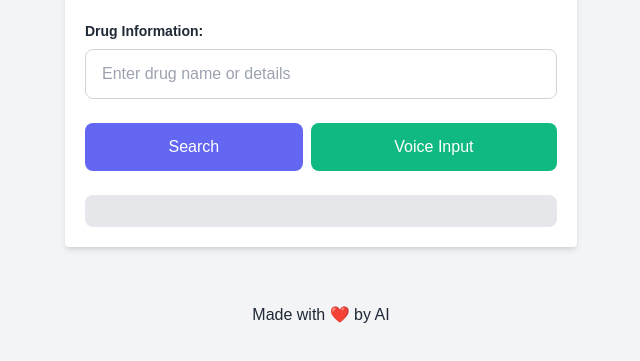
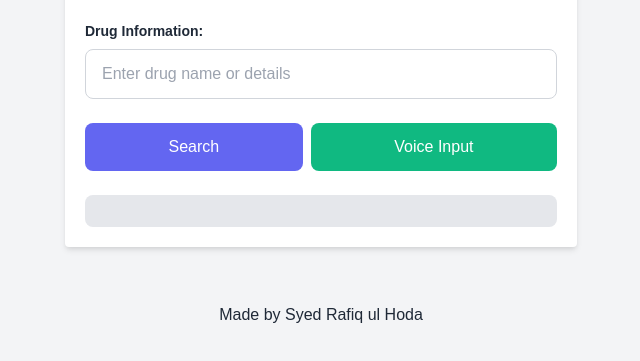
Before and after one commit to Syedhoda/Research_Paper_Analyzer_-Tool, a plain HTML site: page index.html in a window 1280 px wide. Shown: the part 103-464 px from the top of the page, without its empty margins (319-959 px from the left). Drawn offline with nearby package versions, Linux system fonts and the light colour scheme.

Commit message:
Update index.html

```diff
--- a/index.html
+++ b/index.html
@@ -31,7 +31,7 @@
     </div>
 
     <footer class="text-center py-4">
-        <p>Made with ❤️ by AI</p>
+        <p>Made by Syed Rafiq ul Hoda</p>
     </footer>
 
     <script>
```
